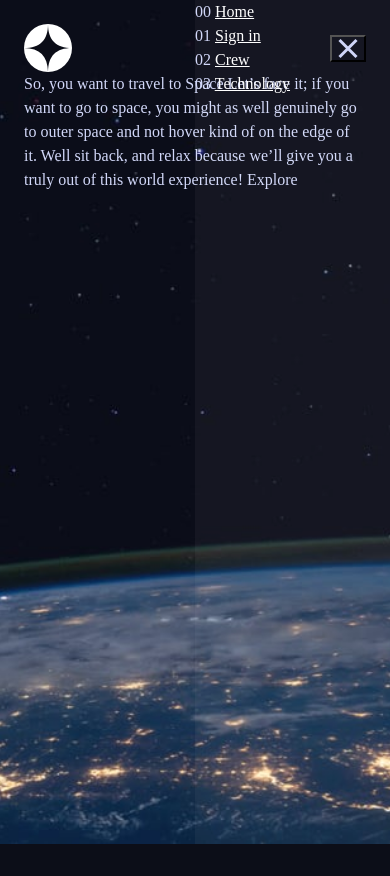
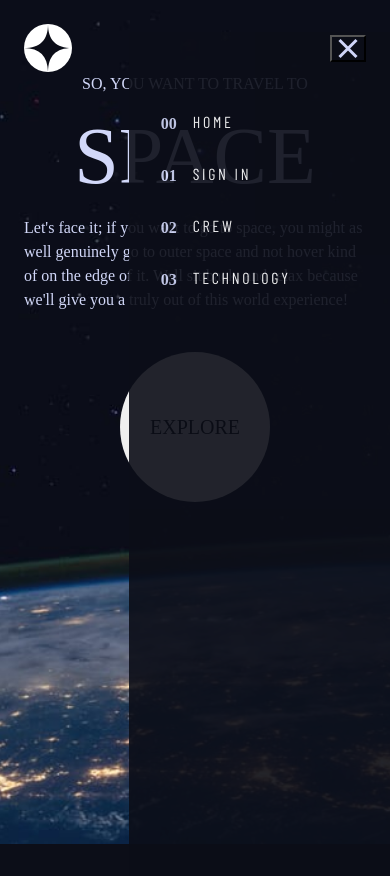
Before and after one commit to queseri/space-travel, a plain HTML site: page index.html in a window 390 px wide. Both pictures are taken after a click on the button "Toggle menu navigation". Before the commit the page ends 844 px from the top, so only its background shows below. Drawn offline with nearby package versions, Linux system fonts and the light colour scheme; a web font is replaced by a local one.

Commit message:
feat: mobile navigation fonts and spacings

```diff
--- a/index.css
+++ b/index.css
@@ -6,6 +6,10 @@
     --clr-dark: 230 35% 7%;
     --clr-light: 231 77% 90%;
     --clr-white: 0 0% 100%;
+    --fs-16: 1rem;
+    --fs-80: 5rem;
+    --ff-barlow: 'Barlow Condensed', sans-serif;
+    --ff-bellefair: 'Bellefair', serif;
 }
 
 /* ----------------------------------- */
@@ -59,6 +63,8 @@ body {
     min-height: 100vh;
     text-rendering: optimizeSpeed;
     line-height: 1.5;
+    font-family: var(--ff-bellefair);
+    font-weight: 400;
 }
 
 /* A elements that don't have a class get default styles */
@@ -242,13 +248,14 @@ select {
 }
 
 .navbar-collapse {
-    background: hsla(0, 0%, 100%, 0.04);
+    background: hsl(var(--clr-dark));
+    opacity: 0.9;
     display: none;
     position: absolute;
     height: 100vh;
     right: 0;
-    width: 50%;
-    top: 0;
+    width: 67%;
+    top: 2rem;
 }
 
 .navbar-toggler {
@@ -275,5 +282,52 @@ select {
 }
 
 .nav-link {
-	color: hsl(var(--clr-white));
+    color: hsl(var(--clr-white));
+    font-family: var(--ff-barlow);
+    font-weight: 400;
+    line-height: 1.2;
+    letter-spacing: 2.7px;
+    text-decoration: none;
 }
+
+.navbar-nav {
+    padding-block-start: 5rem;
+    display: flex;
+    flex-direction: column;
+    padding-inline-start: 2rem;
+    gap: 1.75rem;
+}
+
+.nav-item {
+    font-size: var(--fs-16);
+    text-transform: uppercase;
+    text-decoration: none;
+    font-weight: 700;
+    display: flex;
+    gap: 1rem;
+}
+
+.heading {
+    text-align: center;
+    font-size: var(--fs-16);
+    text-transform: uppercase;
+    font-weight: 400;
+}
+
+.heading span {
+    font-size: var(--fs-80);
+}
+
+.btn {
+    display: block;
+    font-size: 1.25rem;
+    border-radius: 50%;
+    border: none;
+    font-weight: 400;
+    height: 9.375rem;
+    width: 9.375rem;
+    margin-inline: auto;
+    margin-block: 2.5rem;
+    font-family: var(--ff-bellefair);
+    text-transform: uppercase;
+}
--- a/index.html
+++ b/index.html
@@ -6,6 +6,11 @@
   <meta name="viewport" content="width=device-width, initial-scale=1.0">
 
   <link rel="icon" type="image/png" sizes="32x32" href="./assets/favicon-32x32.png">
+  <link rel="preconnect" href="https://fonts.googleapis.com">
+  <link rel="preconnect" href="https://fonts.gstatic.com" crossorigin>
+  <link
+    href="https://fonts.googleapis.com/css2?family=Barlow+Condensed:wght@400;500;600;700&family=Bellefair&display=swap"
+    rel="stylesheet">
   <link rel="stylesheet" href="./index.css">
   <title>Frontend Mentor | Space tourism website</title>
 </head>
@@ -18,8 +23,9 @@
           <img src="./assets/shared/logo.svg" alt="space travel">
         </a>
         <!--mobile button menu control start-->
-        <button class="navbar-toggler menu-btn-js" type="button" data-bs-toggle="collapse" data-bs-target="#navbarSupportedContent"
-          aria-controls="navbarSupportedContent" aria-expanded="false" aria-label="Toggle menu navigation">
+        <button class="navbar-toggler menu-btn-js" type="button" data-bs-toggle="collapse"
+          data-bs-target="#navbarSupportedContent" aria-controls="navbarSupportedContent" aria-expanded="false"
+          aria-label="Toggle menu navigation">
           <img class="hamburger" src="./assets/shared/icon-hamburger.svg" alt="">
           <img class="close hide-icon-js" src="./assets/shared/icon-close.svg" alt="">
         </button>
@@ -55,20 +61,24 @@
         </div>
       </nav>
     </header>
-
-
-
-
-    So, you want to travel to
-    Space
-    Let’s face it; if you want to go to space, you might as well genuinely go to
-    outer space and not hover kind of on the edge of it. Well sit back, and relax
-    because we’ll give you a truly out of this world experience!
-    Explore
+    <main class="main">
+      <div class="main-container">
+        <h1 class="heading">
+          So, you want to travel to
+          <span> Space </span>
+        </h1>
+        <p class="main-content">
+          Let's face it; if you want to go to space, you might as well genuinely go to
+          outer space and not hover kind of on the edge of it. Well sit back, and relax
+          because we'll give you a truly out of this world experience!
+        </p>
+      </div>
+      <button class="btn">
+        Explore
+      </button>
+    </main>
   </div>
-
-
-<script src="./main.js"></script>
+  <script src="./main.js"></script>
 </body>
 
 </html>
```
